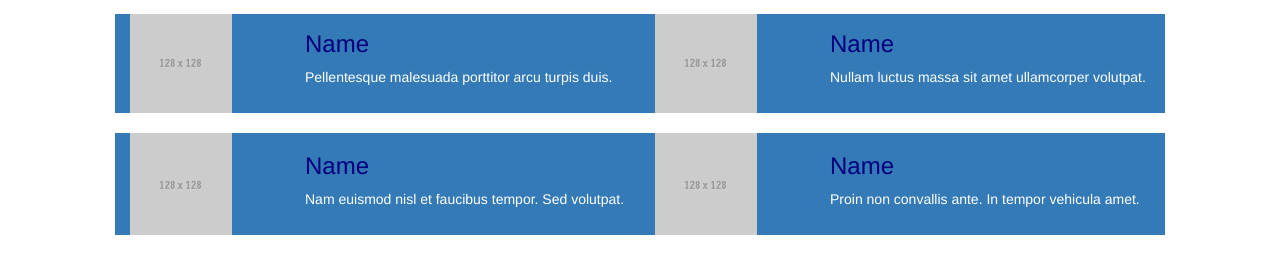
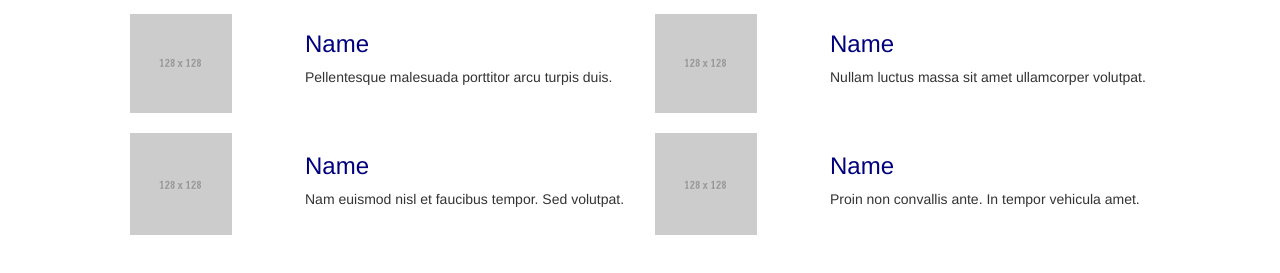
Before and after one commit to 3D4EatUCLA/Really-Old-Website-Code, a plain HTML site: page eboard.html in a window 1280 px wide. Shown: the part 37-310 px from the top of the page. Drawn offline with nearby package versions, Linux system fonts and the light colour scheme.

Commit message:
Update eboard.html

```diff
--- a/eboard.html
+++ b/eboard.html
@@ -14,18 +14,38 @@
 
     <div class="container">
       <div class="jumbotron">
-	<div class="row bg-primary">
-	  <div class="col-sm-2"><img src="images/128x128.png" class="img-responsive" alt="profile picture" /></div>
-	  <div class="col-sm-4"><h3>Name</h3>Pellentesque malesuada porttitor arcu turpis duis.</div>
-	  <div class="col-sm-2"><img src="images/128x128.png" class="img-responsive" alt="profile picture" /></div>
-	  <div class="col-sm-4"><h3>Name</h3>Nullam luctus massa sit amet ullamcorper volutpat.</div>
+	<div class="row">
+	  <div class="col-sm-2">
+	    <img src="images/128x128.png" class="img-responsive" alt="profile picture" />
+	  </div>
+	  <div class="col-sm-4">
+	    <h3>Name</h3>
+	    Pellentesque malesuada porttitor arcu turpis duis.
+	  </div>
+	  <div class="col-sm-2">
+	    <img src="images/128x128.png" class="img-responsive" alt="profile picture" />
+	  </div>
+	  <div class="col-sm-4
+	       "><h3>Name</h3>
+	    Nullam luctus massa sit amet ullamcorper volutpat.
+	  </div>
 	</div>
 	<br>
-	<div class="row bg-primary">
-	  <div class="col-sm-2"><img src="images/128x128.png" class="img-responsive" alt="profile picture" /></div>
-	  <div class="col-sm-4"><h3>Name</h3>Nam euismod nisl et faucibus tempor. Sed volutpat.</div>
-	  <div class="col-sm-2"><img src="images/128x128.png" class="img-responsive" alt="profile picture" /></div>
-	  <div class="col-sm-4"><h3>Name</h3>Proin non convallis ante. In tempor vehicula amet.</div>
+	<div class="row">
+	  <div class="col-sm-2">
+	    <img src="images/128x128.png" class="img-responsive" alt="profile picture" />
+	  </div>
+	  <div class="col-sm-4">
+	    <h3>Name</h3>
+	    Nam euismod nisl et faucibus tempor. Sed volutpat.
+	  </div>
+	  <div class="col-sm-2">
+	    <img src="images/128x128.png" class="img-responsive" alt="profile picture" />
+	  </div>
+	  <div class="col-sm-4">
+	    <h3>Name</h3>
+	    Proin non convallis ante. In tempor vehicula amet.
+	  </div>
 	</div>
       </div>
     </div>
```
